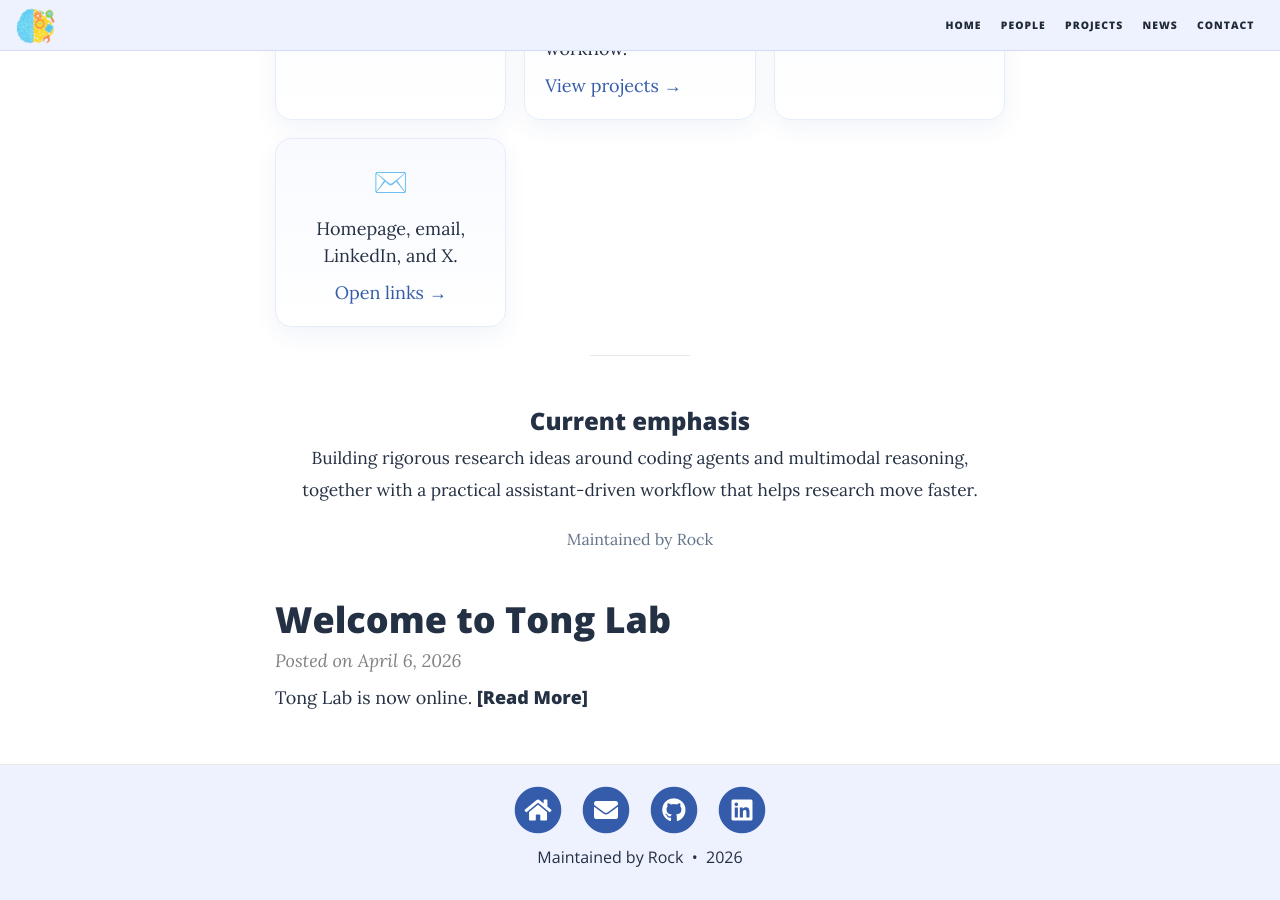
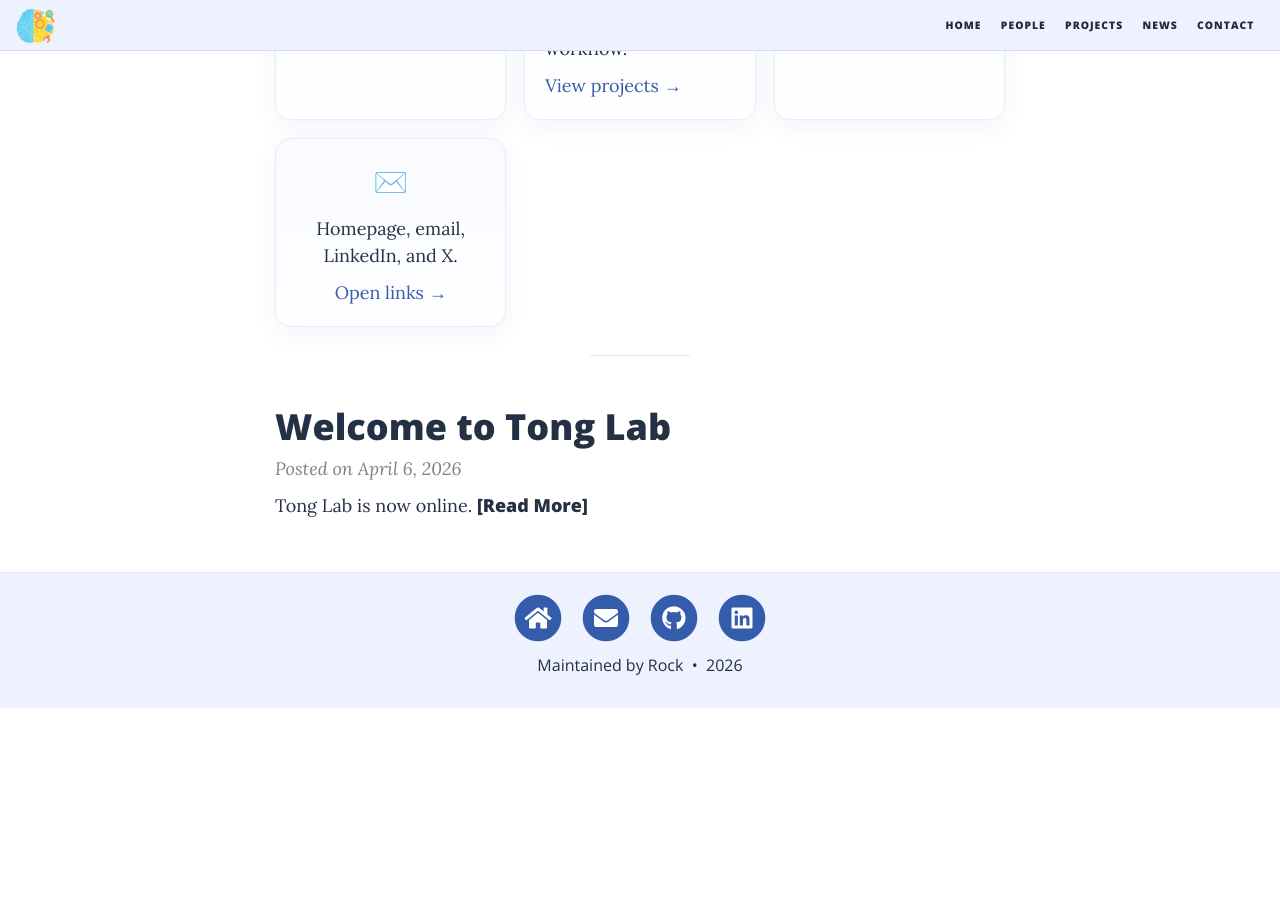
Before and after one commit to the-star-sea/TongLab, a Jekyll site: the page built from index.html, in a window 1280 px wide and 900 px high, scrolled down 1627 px. Built offline with Jekyll 4.4.1, drawn with Linux system fonts in a browser that asks for light colours; nearby versions of some CDN libraries; the list of posts is cut into pages by our own code; after the commit the page ends 2335 px from its top, so only the background shows below that.

Commit message:
remove homepage emphasis footer block

```diff
--- a/index.html
+++ b/index.html
@@ -58,12 +58,3 @@ layout: home
 </div>
 
 <hr class="small" style="border-width: 1pt; border-color: #e5e7eb;">
-
-<div style="text-align:center; padding: 16px 0 4px 0; max-width: 920px; margin: 0 auto;">
-  <h3>Current emphasis</h3>
-  <p style="font-size: 13pt; line-height: 1.85;">
-    Building rigorous research ideas around coding agents and multimodal reasoning,
-    together with a practical assistant-driven workflow that helps research move faster.
-  </p>
-  <p style="font-size: 12pt; color:#64748b; margin-top: 20px;">Maintained by Rock</p>
-</div>
```
